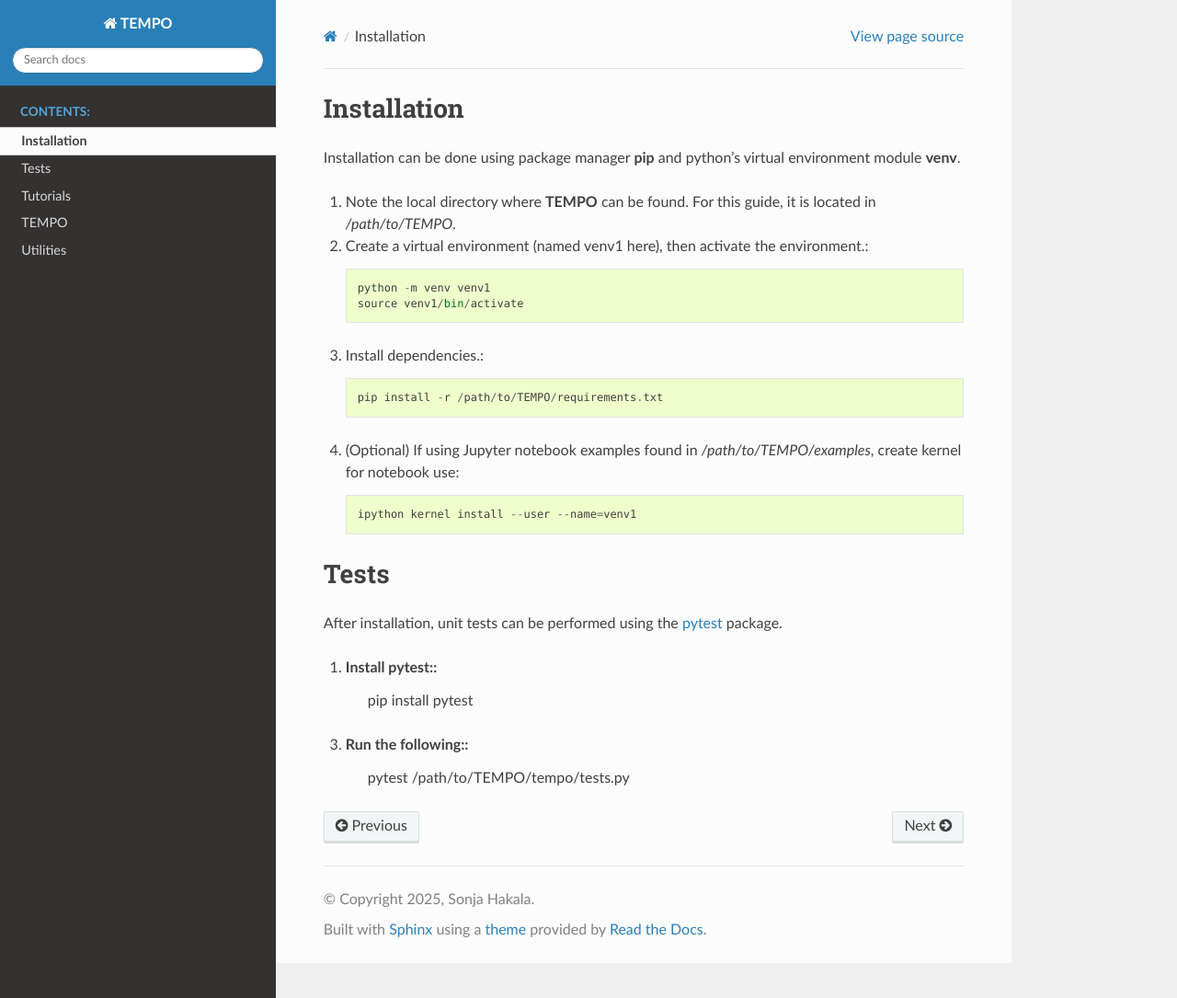
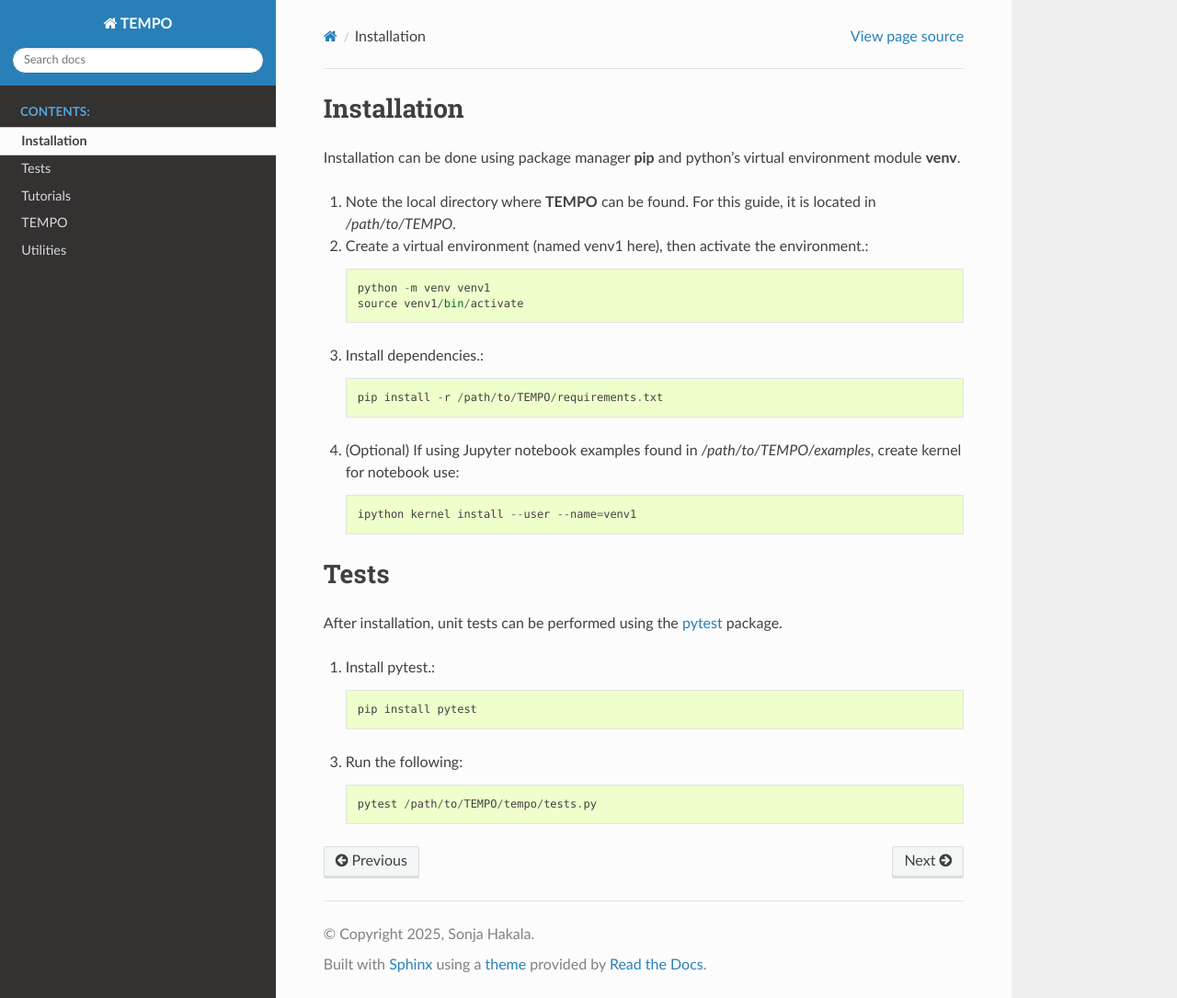
Before and after one commit to hakalasonja/TEMPO, a Sphinx documentation site: the page built from docs/source/install.rst, in a window 1280 px wide and 1085 px high. Shown: the whole window at 92% size. Built offline with Sphinx 7.4.7 and the Read the Docs theme 3.1.0, drawn with Linux system fonts in a browser that asks for light colours.

```diff
--- a/docs/source/install.rst
+++ b/docs/source/install.rst
@@ -26,8 +26,10 @@ Tests
 
 After installation, unit tests can be performed using the `pytest <https://docs.pytest.org/en/stable/>`_ package.
 
-1. Install pytest::
+1. Install pytest.::
+
     pip install pytest
 
 3. Run the following::
+
     pytest /path/to/TEMPO/tempo/tests.py
```
